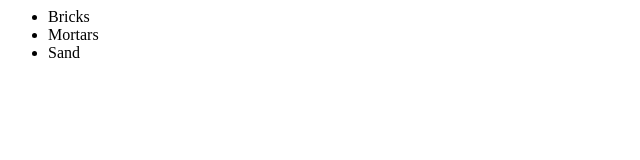
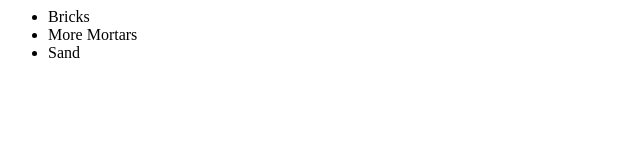
Before and after one commit to jkatto/newGitTest, a plain HTML site: page index.html in a window 1280 px wide. Shown: the full height of the page, 0-640 px from the left. Drawn offline with Linux system fonts and the light colour scheme.

Commit message:
More Mortars!

```diff
--- a/index.html
+++ b/index.html
@@ -6,7 +6,7 @@
         <div>
             <ul>
                 <li>Bricks</li>
-                <li>Mortars</li>
+                <li>More Mortars</li>
                 <li>Sand</li>
             </ul>
         </div>
```
